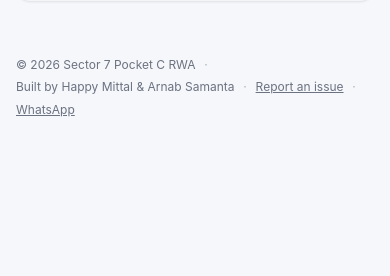
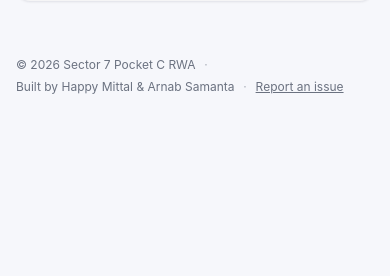
Before and after one commit to happy2332/gatekeeping-sector7, a Flask app: page /gate in a window 390 px wide. Shown: the part 321-597 px from the top of the page. Run offline with Flask 3, Linux system fonts and the light colour scheme; the visitor is signed in with stand-in values (Sample User, id 1); data that the repository does not hold is empty.

Commit message:
Drop WhatsApp link from public footer; keep mailto only
The wa.me link exposed the maintainer's personal phone number on
every public page. Removing it. Email is still public but at least
spam-filterable.

```diff
--- a/templates/base.html
+++ b/templates/base.html
@@ -39,8 +39,6 @@
     <span>Built by Happy Mittal &amp; Arnab Samanta</span>
     <span class="dot">·</span>
     <a href="mailto:happy2332@gmail.com?subject=Gatekeeper%20app%20issue">Report an issue</a>
-    <span class="dot">·</span>
-    <a href="https://wa.me/918826859252?text=Gatekeeper%20app%20issue%3A%20" target="_blank" rel="noopener">WhatsApp</a>
   </footer>
 </body>
 </html>
```
